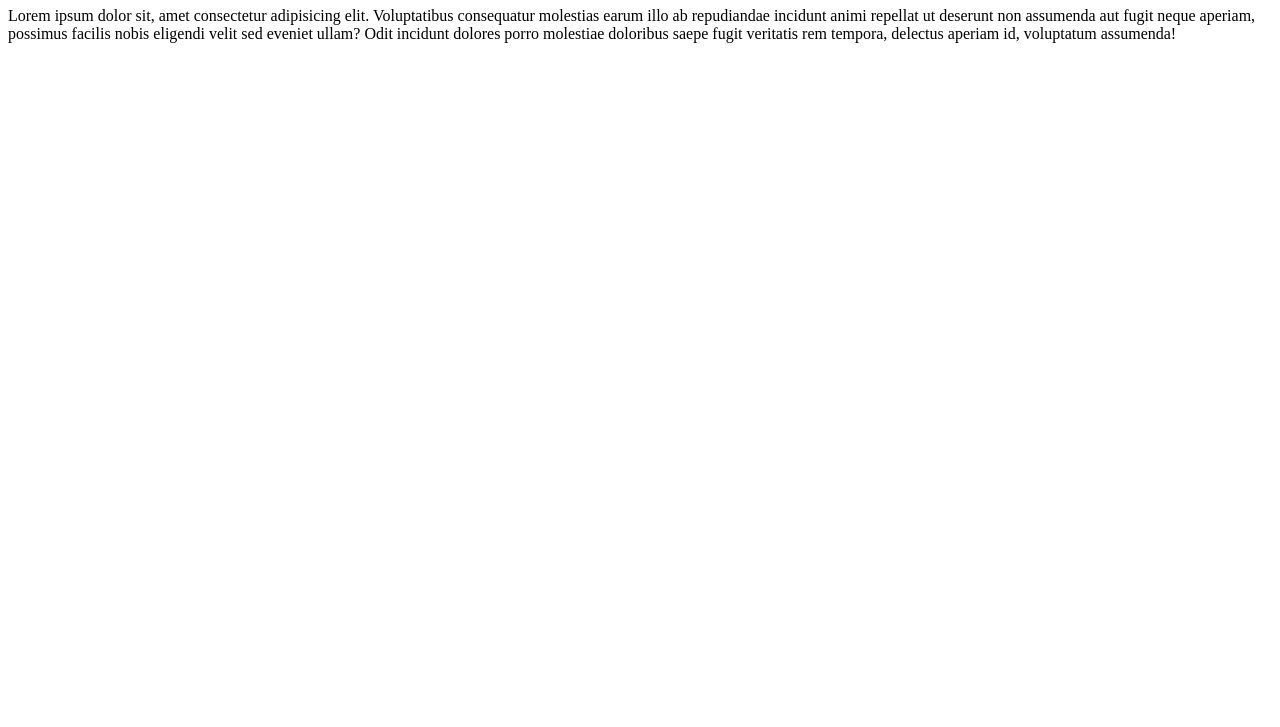
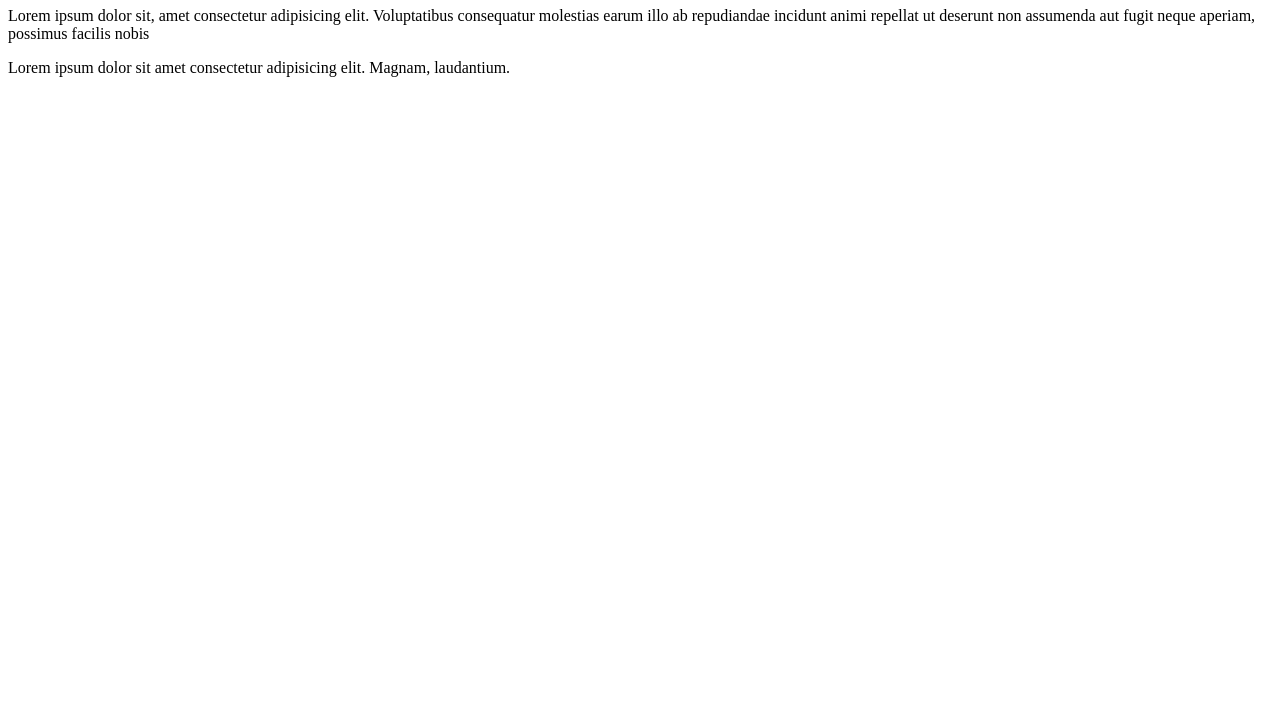
Before and after one commit to filipelanderst/matheusbattisti.github.io, a plain HTML site: page index.html in a window 1280 px wide. Shown: the part 73-800 px from the top of the page. Drawn offline with Linux system fonts and the light colour scheme.

Commit message:
Estudo de Branches

```diff
--- a/index.html
+++ b/index.html
@@ -13,9 +13,11 @@
       Lorem ipsum dolor sit, amet consectetur adipisicing elit. Voluptatibus
       consequatur molestias earum illo ab repudiandae incidunt animi repellat ut
       deserunt non assumenda aut fugit neque aperiam, possimus facilis nobis
-      eligendi velit sed eveniet ullam? Odit incidunt dolores porro molestiae
-      doloribus saepe fugit veritatis rem tempora, delectus aperiam id,
-      voluptatum assumenda!
+    </p>
+
+    <p>
+      Lorem ipsum dolor sit amet consectetur adipisicing elit. Magnam,
+      laudantium.
     </p>
   </body>
 </html>
```
Also changed, not shown: pasta/mover.txt (deleted).
